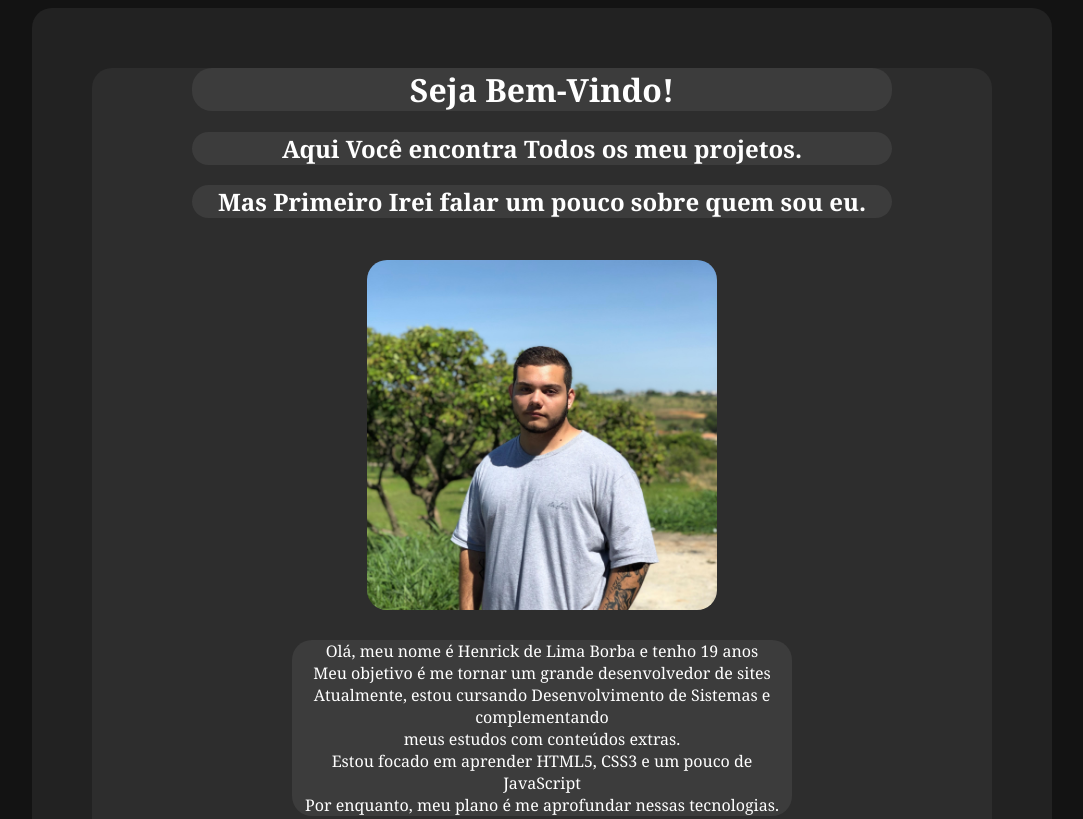
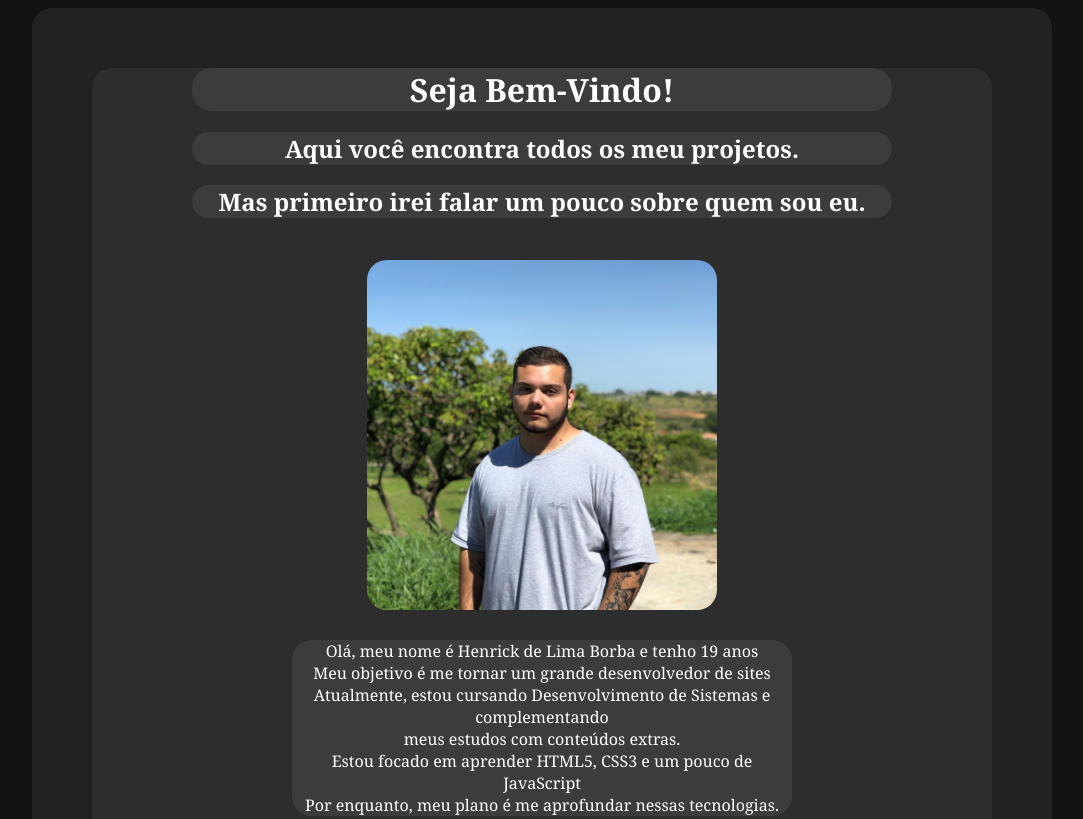
Before and after one commit to i11Dante124/hueso, a plain HTML site: page Index.html in a window 1280 px wide. Shown: the top 819 px of the page, without its empty margins (98-1181 px from the left). Drawn offline with Linux system fonts and the light colour scheme.

Commit message:
Ajustando texto da página principal

```diff
--- a/Index.html
+++ b/Index.html
@@ -11,8 +11,8 @@
     <div class="main">
         <div class="fundo">
             <h1>Seja Bem-Vindo!</h1>
-                <h2>Aqui Você encontra Todos os meu projetos.</h2>
-                <h2>Mas Primeiro Irei falar um pouco sobre quem sou eu.</h2>
+                <h2>Aqui você encontra todos os meu projetos.</h2>
+                <h2>Mas primeiro irei falar um pouco sobre quem sou eu.</h2>
                     <br>
                 <img src="Imagens/Henrick.jpeg" alt="Henrick">
                     <br>
```
